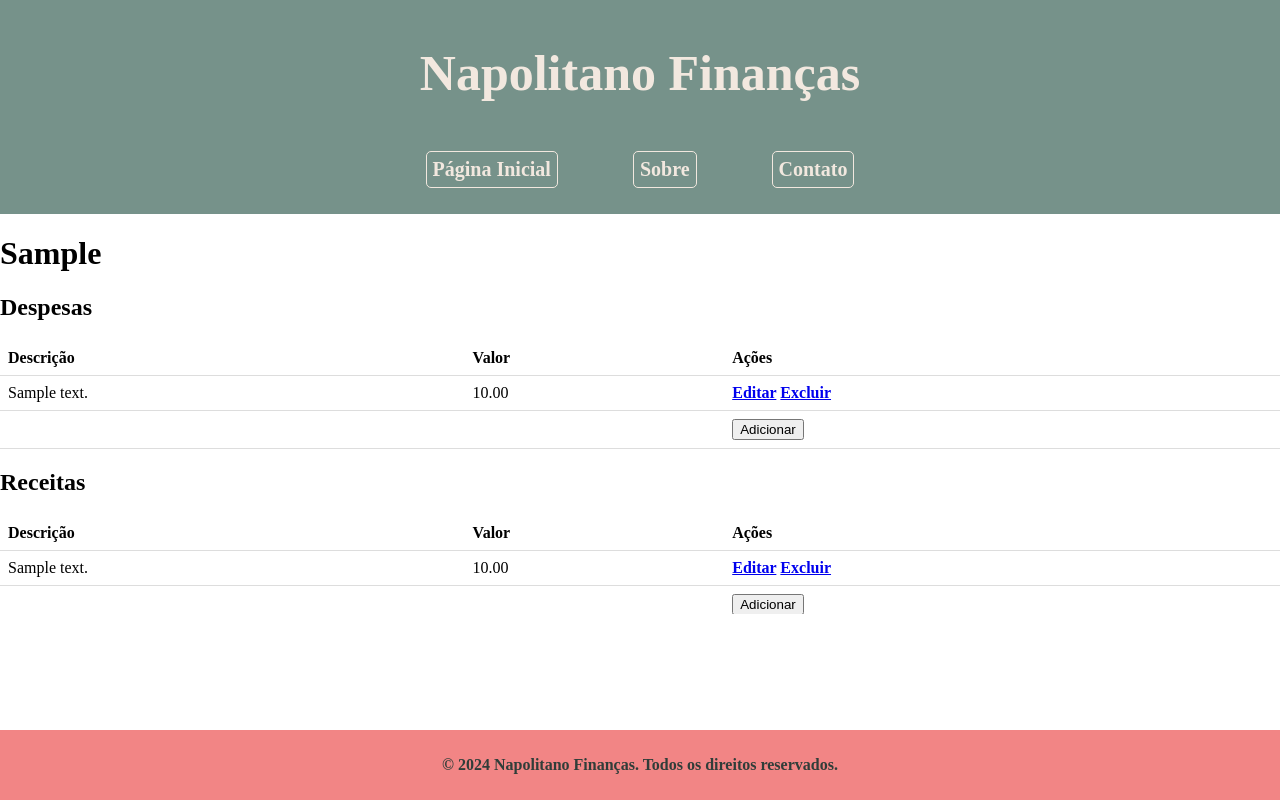
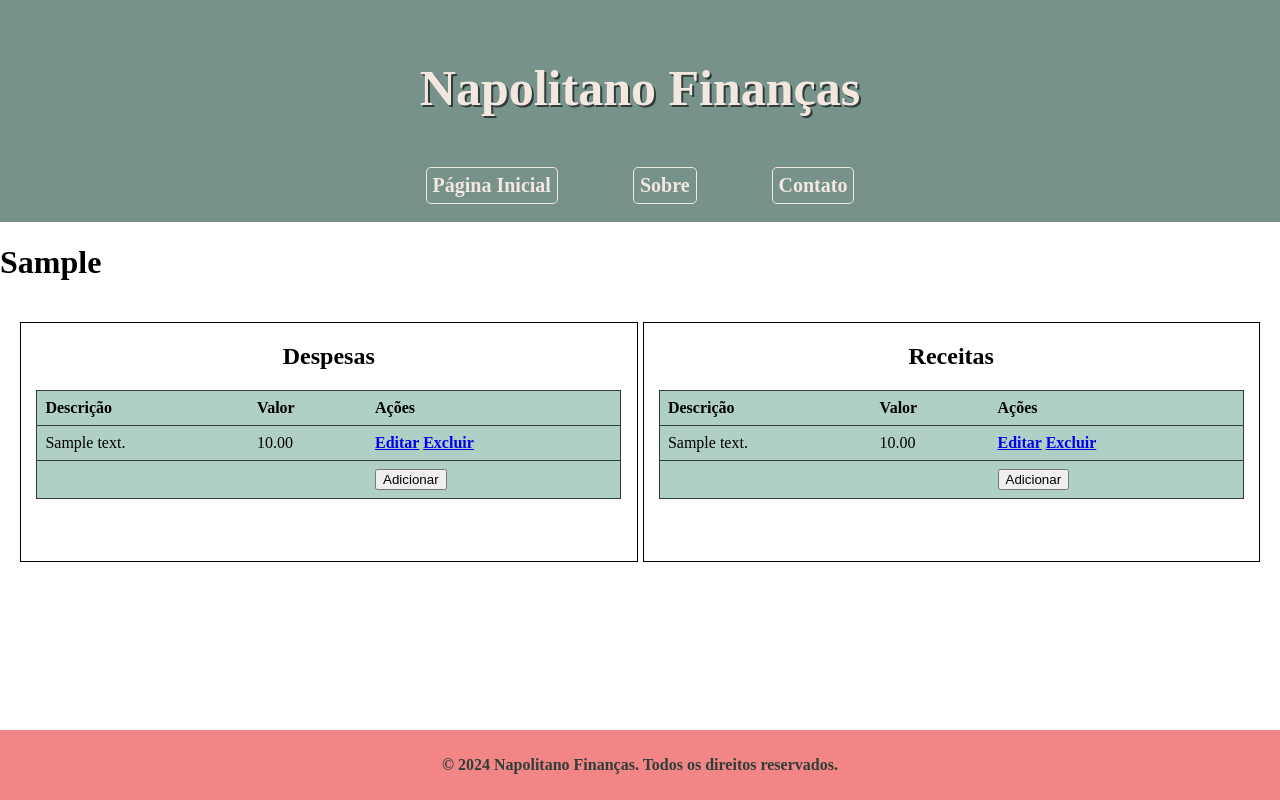
Before and after one commit to rianreiss/flask-project, a Flask app: a page that uses app/templates/mes_overview.html in a window 1280 px wide. Run offline with Flask 3, Linux system fonts and the light colour scheme; tables that the repository leaves empty hold one stand-in row (values such as "Sample post").

Commit message:
Style updates

```diff
--- a/app/static/css/overview.css
+++ b/app/static/css/overview.css
@@ -2,14 +2,39 @@
 .overview {
   overflow-y: auto; /* Adiciona uma barra de rolagem vertical apenas quando necessário */
   max-height: 400px;
+  padding: 20px;
+  display: flex;
+  flex-direction: row;
+  gap: 5px;
+}
+
+.despesas {
+  border: 1px solid black;
+  display: flex;
+  flex-direction: column;
+  align-items: center;
+  width: 50%;
+  padding: 0 0 5% 0;
+}
+
+.receitas {
+  border: 1px solid black;
+  display: flex;
+  flex-direction: column;
+  align-items: center;
+  width: 50%;
+  padding: 0 0 5% 0;
 }
 
 table {
-  width: 100%;
+  width: 95%;
   border-collapse: collapse;
+  padding: 10px;
+  border: 1px solid #303d39;
 }
 table th, table td {
   padding: 8px;
   text-align: left;
-  border-bottom: 1px solid #ddd;
+  background-color: #b0cfc6;
+  border-bottom: 1px solid #303d39;
 }/*# sourceMappingURL=overview.css.map */
--- a/app/static/css/overview.scss
+++ b/app/static/css/overview.scss
@@ -1,16 +1,54 @@
+$cor1: #76928a;
+$cor1light: #b0cfc6;
+$cor1dark: #303d39;
+$cor2: #F2E8DF;
+$cor3: #F2B263;
+$cor4: #F28585;
+$cor4dark: #b85858;
+$cor5: #F2C6C2;
+
+
 .overview {
     overflow-y: auto; /* Adiciona uma barra de rolagem vertical apenas quando necessário */
     max-height: 400px;
+    padding: 20px;
+    display: flex;
+    flex-direction: row;
+    gap: 5px;
 }
 
 
+.despesas {
+    border: 1px solid black;
+    display: flex;
+    flex-direction: column;
+    align-items: center;
+    width: 50%;
+    padding: 0 0 5% 0;
+
+}
+.receitas {
+    border: 1px solid black;
+    display: flex;
+    flex-direction: column;
+    align-items: center;
+    width: 50%;
+    padding: 0 0 5% 0;
+
+
+}
+
 table {
-    width: 100%;
+    width: 95%;
     border-collapse: collapse;
+    padding: 10px;
+    border: 1px solid $cor1dark;
+
 
     th, td {
         padding: 8px;
         text-align: left;
-        border-bottom: 1px solid #ddd;
+        background-color: $cor1light;
+        border-bottom: 1px solid $cor1dark;
     }
 }
--- a/app/static/css/styles.css
+++ b/app/static/css/styles.css
@@ -5,16 +5,19 @@ header {
   box-sizing: border-box;
   top: 0;
   width: 100%;
-  padding: 10px;
+  padding: 2% 0 0.2% 0;
   color: #F2E8DF;
   display: flex;
   flex-direction: column;
   align-items: center;
   background-color: #76928a;
   font-weight: bold;
+  -webkit-backdrop-filter: blur(10px);
+          backdrop-filter: blur(10px);
 }
 header h1 {
   font-size: 50px;
+  text-shadow: 2px 2px #303d39;
 }
 header ul {
   display: flex;
--- a/app/static/css/styles.scss
+++ b/app/static/css/styles.scss
@@ -12,16 +12,18 @@ header {
     box-sizing: border-box;
     top: 0;
     width: 100%;
-    padding: 10px;
+    padding: 2% 0 0.2% 0;
     color: $cor2;
     display: flex;
     flex-direction: column;
     align-items: center;
     background-color: $cor1;
     font-weight: bold;
+    backdrop-filter: blur(10px);
 
     h1 {
         font-size: 50px;
+        text-shadow: 2px 2px $cor1dark;
     }
 
     ul {
--- a/app/templates/mes_overview.html
+++ b/app/templates/mes_overview.html
@@ -5,8 +5,11 @@
 <link rel="stylesheet" type="text/css" href="{{ url_for('static', filename='css/overview.css') }}">
 <script type="text/javascript" src="{{ url_for('static', filename='scripts/overview.js') }}"></script>
 
+<div class="main-container">
+
+  <h1 id="teste">{{ nome_mes }}</h1>
   <div class="overview">
-  <h1 id="teste">{{ nome_mes }}</h1>
+
 
     <div class="despesas">
       <h2>Despesas</h2>
@@ -81,5 +84,6 @@
       </table>
     </div>
   </div>
+</div>
 
 {% endblock %}
```
Also changed, not shown: app/static/css/menu.css (+8 -0 lines), app/static/css/menu.scss (+20 -0 lines), 3 other files. Lines whose indentation alone changed are shown as unchanged.
